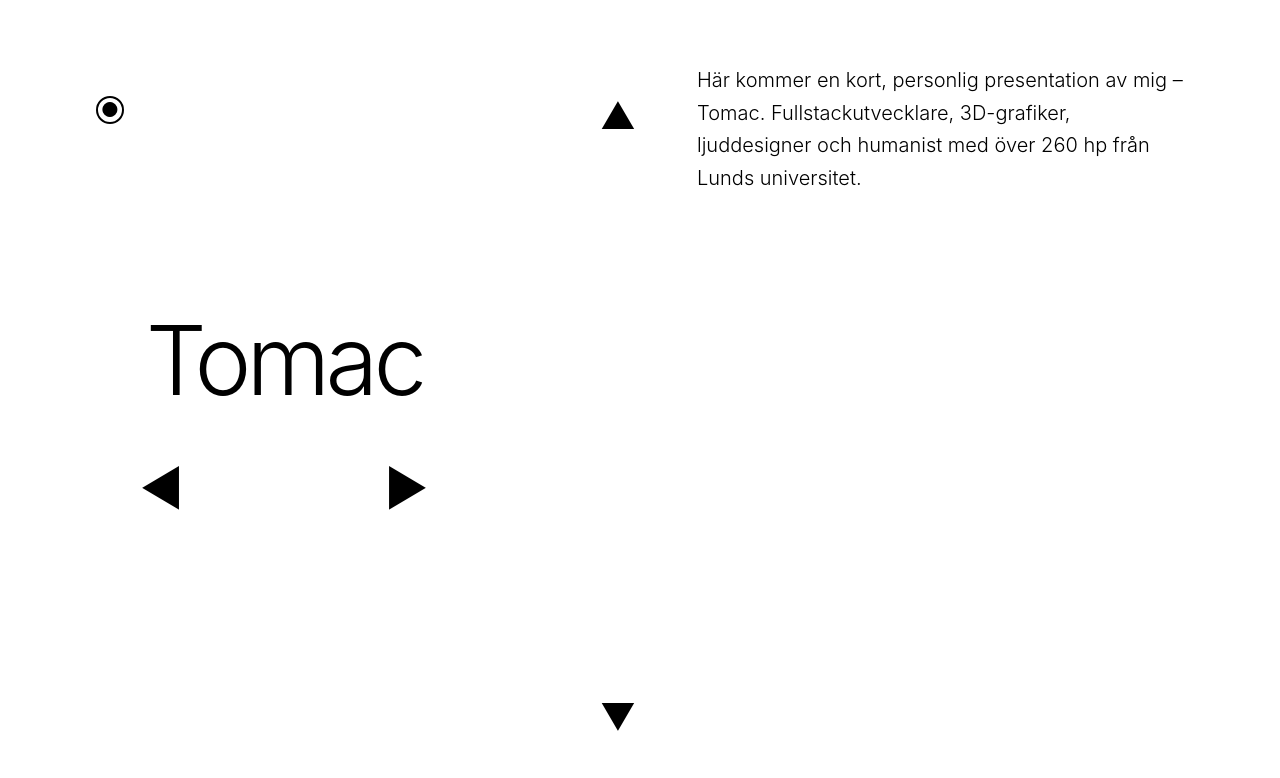
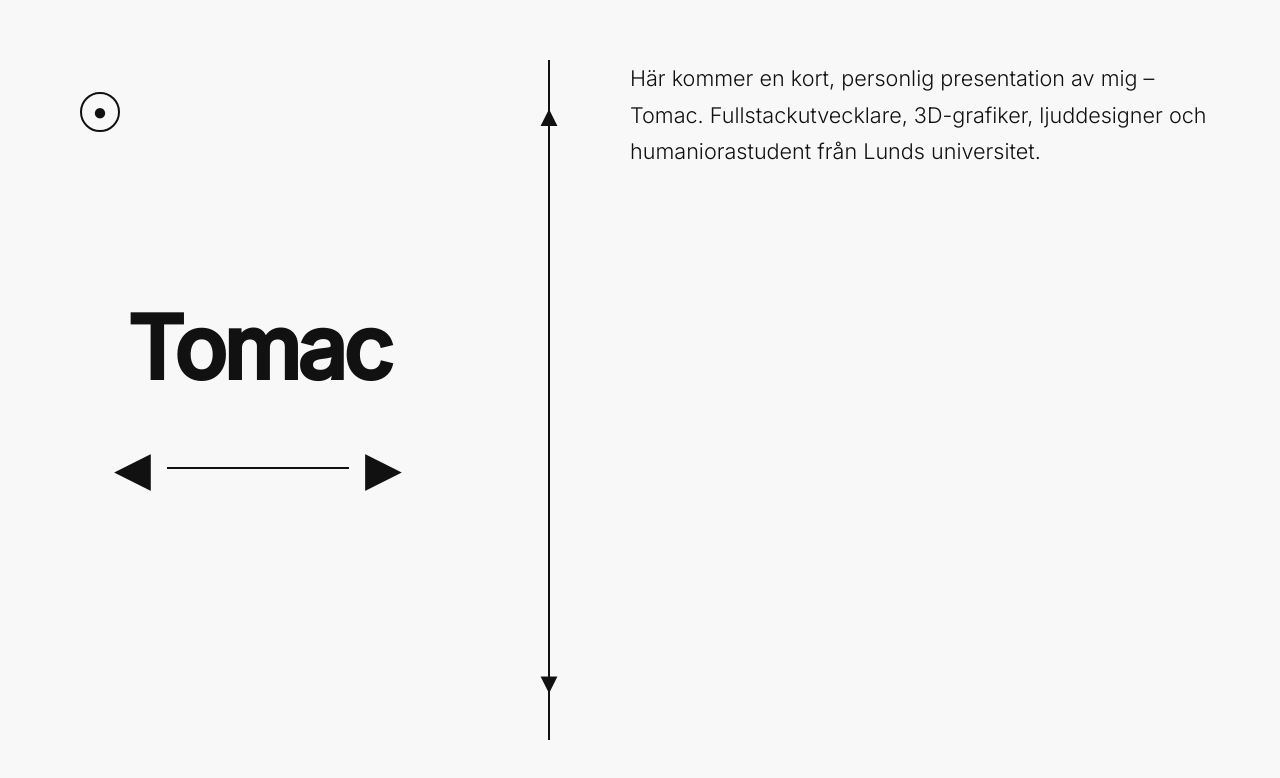
Before and after one commit to TomacBarin/tomac-portfolio, a React (Vite) app: page / in a window 1280 px wide. Shown: the top 778 px of the page. Built offline with nearby package versions, Linux system fonts and the light colour scheme.

Commit message:
Old school CSS.

```diff
--- /dev/null
+++ b/src/App.css
@@ -0,0 +1,121 @@
+.app-container {
+  min-height: 100vh;
+  background-color: var(--bg);
+  color: var(--text);
+  display: flex;
+  align-items: center;
+  justify-content: center;
+  padding: 3rem;
+  font-weight: 300;
+}
+
+.main-content {
+  display: flex;
+  width: 100%;
+  max-width: 1480px;
+  height: 85vh;
+  gap: 5rem;
+  position: relative;
+}
+
+.left-column {
+  width: 420px;
+  flex-shrink: 0;
+  display: flex;
+  flex-direction: column;
+  justify-content: center;
+  align-items: center;
+  position: relative;
+}
+
+.theme-toggle {
+  position: absolute;
+  top: 2rem;
+  left: 2rem;
+  width: 2.5rem;
+  height: 2.5rem;
+  border: 2px solid var(--text);
+  border-radius: 50%;
+  background: none;
+  color: var(--text);
+  font-size: 1.5rem;
+  cursor: pointer;
+  transition: transform 0.2s;
+}
+
+.theme-toggle:hover {
+  transform: scale(1.1);
+}
+
+.section-title {
+  font-size: 5.5rem;
+  line-height: 1;
+  letter-spacing: -4px;
+  text-align: center;
+  margin-bottom: 3rem;
+}
+
+.nav-container {
+  display: flex;
+  align-items: center;
+  width: 320px;
+}
+
+.nav-triangle {
+  font-size: 3rem;
+  background: none;
+  border: none;
+  cursor: pointer;
+  padding: 0 1rem;
+  color: var(--text);
+  transition: color 0.2s;
+}
+
+.nav-triangle:hover {
+  color: #888;
+}
+
+.nav-line {
+  flex: 1;
+  height: 2px;
+  background-color: var(--text);
+}
+
+.vertical-divider {
+  width: 2px;
+  background-color: var(--text);
+  position: relative;
+  display: flex;
+  flex-direction: column;
+  align-items: center;
+  justify-content: space-between;
+  padding: 2rem 0;
+}
+
+.scroll-arrow {
+  background: none;
+  border: none;
+  font-size: 1.8rem;
+  cursor: pointer;
+  color: var(--text);
+  padding: 0.5rem;
+}
+
+.right-column {
+  flex: 1;
+  display: flex;
+  flex-direction: column;
+  overflow: hidden;
+}
+
+.content-area {
+  flex: 1;
+  overflow-y: auto;
+  padding-right: 1rem;
+}
+
+.content-text {
+  font-size: 1.35rem;
+  line-height: 1.7;
+  max-width: 38rem;
+}
--- a/src/App.tsx
+++ b/src/App.tsx
@@ -1,5 +1,6 @@
 import { useState } from 'react';
 import { useTheme } from './contexts/ThemeContext';
+import './App.css';   // <-- viktig!
 
 const sections = [
   { key: 'tomac', title: 'Tomac' },
@@ -21,76 +22,46 @@
   const goNext = () => setCurrentIndex((prev) => (prev + 1) % sections.length);
 
   return (
-    <div className="min-h-screen bg-[var(--bg)] text-[var(--text)] flex items-center justify-center p-8 lg:p-16 font-light">
-      {/* Huvudcontainer – max bredd och höjd för att matcha din mockup */}
-      <div className="flex w-full max-w-[1480px] h-[88vh] relative">
+    <div className="app-container">
+      <div className="main-content">
 
         {/* VÄNSTER KOLUMN */}
-        <div className="w-[440px] flex-shrink-0 flex flex-col justify-center items-center relative">
+        <div className="left-column">
           {/* Dark mode prick */}
-          <button
-            onClick={toggleTheme}
-            className="absolute top-8 left-8 w-7 h-7 rounded-full border-2 border-[var(--text)] flex items-center justify-center hover:scale-110 transition-transform text-xl"
-            aria-label="Växla tema"
-          >
+          <button onClick={toggleTheme} className="theme-toggle" aria-label="Växla tema">
             ●
           </button>
 
-          {/* Stor rubrik – endast en åt gången */}
-          <h1 className="text-7xl lg:text-8xl tracking-tighter text-center mb-12">
-            {currentSection.title}
-          </h1>
+          <h1 className="section-title">{currentSection.title}</h1>
 
-          {/* HORISONTELL NAV – linje + trianglar */}
-          <div className="flex items-center w-80">
-            <button
-              onClick={goPrev}
-              className="text-5xl hover:text-gray-400 transition-colors px-4 py-2"
-              aria-label="Föregående"
-            >
-              ◀
-            </button>
-
-            <div className="flex-1 h-px bg-[var(--text)]" />
-
-            <button
-              onClick={goNext}
-              className="text-5xl hover:text-gray-400 transition-colors px-4 py-2"
-              aria-label="Nästa"
-            >
-              ▶
-            </button>
+          {/* HORISONTELL NAVIGATION */}
+          <div className="nav-container">
+            <button onClick={goPrev} className="nav-triangle left">◀</button>
+            <div className="nav-line"></div>
+            <button onClick={goNext} className="nav-triangle right">▶</button>
           </div>
         </div>
 
-        {/* VERTIKAL DIVIDER – nu med trianglar upp/ner */}
-        <div className="w-px bg-[var(--text)] mx-12 lg:mx-24 relative flex flex-col justify-between py-8">
-          {/* Övre triangel (klickbar senare för scroll upp) */}
-          <button className="text-4xl hover:text-gray-400 transition-colors">
-            ▲
-          </button>
-
-          {/* Nedre triangel (klickbar senare för scroll ner) */}
-          <button className="text-4xl hover:text-gray-400 transition-colors">
-            ▼
-          </button>
+        {/* VERTIKAL DIVIDER */}
+        <div className="vertical-divider">
+          <button className="scroll-arrow up">▲</button>
+          <button className="scroll-arrow down">▼</button>
         </div>
 
-        {/* HÖGER KOLUMN – responsiv */}
-        <div className="flex-1 flex flex-col overflow-hidden">
-          <div className="flex-1 overflow-auto pr-8">
-            <div className="text-xl max-w-2xl leading-relaxed">
+        {/* HÖGER KOLUMN */}
+        <div className="right-column">
+          <div className="content-area">
+            {/* Inget h2 här längre – vi ser rubriken till vänster */}
+            <div className="content-text">
               {currentSection.key === 'tomac' && (
-                <p>Här kommer en kort, personlig presentation av mig – Tomac. Fullstackutvecklare, 3D-grafiker, ljuddesigner och humanist med över 260 hp från Lunds universitet.</p>
+                <p>Här kommer en kort, personlig presentation av mig – Tomac. Fullstackutvecklare, 3D-grafiker, ljuddesigner och humaniorastudent från Lunds universitet.</p>
               )}
               {currentSection.key === 'fullstack' && (
                 <p>Här lägger vi in mina projekt och kunskaper inom React, TypeScript, Node m.m.</p>
               )}
-              {currentSection.key === 'humaniora' && (
-                <p>Mina akademiska studier inom humaniora vid Lunds universitet...</p>
-              )}
-              {currentSection.key === '3d' && <p>Här kommer galleri med 3D-grafik...</p>}
-              {currentSection.key === 'sound' && <p>Här kommer information om ljuddesign...</p>}
+              {currentSection.key === 'humaniora' && <p>Mina akademiska studier inom humaniora (över 260 hp från Lunds universitet).</p>}
+              {currentSection.key === '3d' && <p>Här kommer galleri med mina 3D-projekt...</p>}
+              {currentSection.key === 'sound' && <p>Här kommer information om min ljuddesign...</p>}
               {currentSection.key === 'contact' && <p>Kontaktinformation + länkar till GitHub och LinkedIn.</p>}
             </div>
           </div>
--- a/src/index.css
+++ b/src/index.css
@@ -1 +1,23 @@
-@import "tailwindcss";
+@import url('https://fonts.googleapis.com/css2?family=Inter:wght@300;400;500&display=swap');
+
+* {
+  margin: 0;
+  padding: 0;
+  box-sizing: border-box;
+}
+
+:root {
+  --bg: #f8f8f8;
+  --text: #111111;
+}
+
+.dark {
+  --bg: #111111;
+  --text: #f8f8f8;
+}
+
+body {
+  background-color: var(--bg);
+  color: var(--text);
+  font-family: 'Inter', system-ui, sans-serif;
+}
--- a/vite.config.ts
+++ b/vite.config.ts
@@ -1,7 +1,6 @@
 import { defineConfig } from 'vite'
 import react from '@vitejs/plugin-react'
-import tailwindcss from '@tailwindcss/vite'
 
 export default defineConfig({
-  plugins: [react(), tailwindcss()],
+  plugins: [react()],
 })
```
